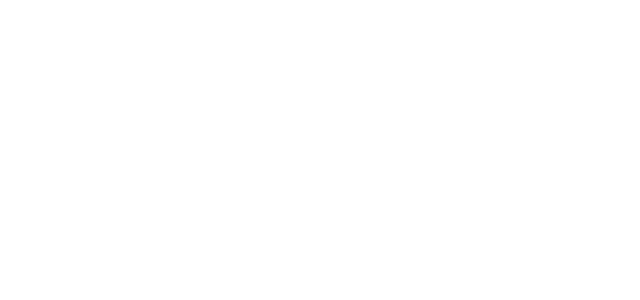
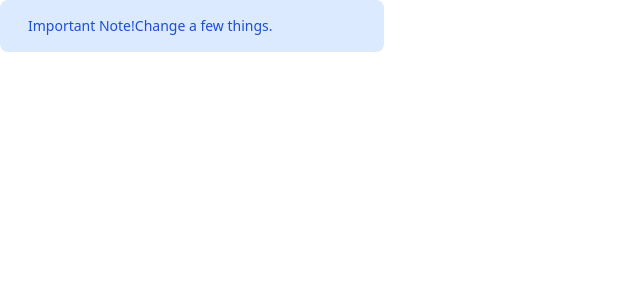
Before and after one commit to tardisgallifrey/reactcomponents, a React (Create React App) app: page / in a window 1280 px wide. Shown: the top 300 px of the page, without its empty margins (0-640 px from the left). Built offline with nearby package versions, Linux system fonts and the light colour scheme.

Commit message:
Alert 11/20/2021

```diff
--- a/src/App.js
+++ b/src/App.js
@@ -1,6 +1,9 @@
+import Alert from "./components/alert";
+
 function App() {
   return (
     <div>
+      <Alert />
     </div>
   );
 }
--- /dev/null
+++ b/src/components/alert.js
@@ -0,0 +1,19 @@
+import React from 'react';
+
+export default class Alert extends React.Component {
+    constructor(props){
+        super(props);
+        this.state = props;
+    }
+
+    render(){
+        return(
+            <div className="flex-auto max-w-sm bg-blue-100 rounded-lg p-4 mb-4">
+                <p className="ml-3 text-sm text-blue-700">
+                    <span className="font-medium">Important Note!</span>
+                    Change a few things.
+                </p>
+            </div>
+        );
+    }
+}
```
